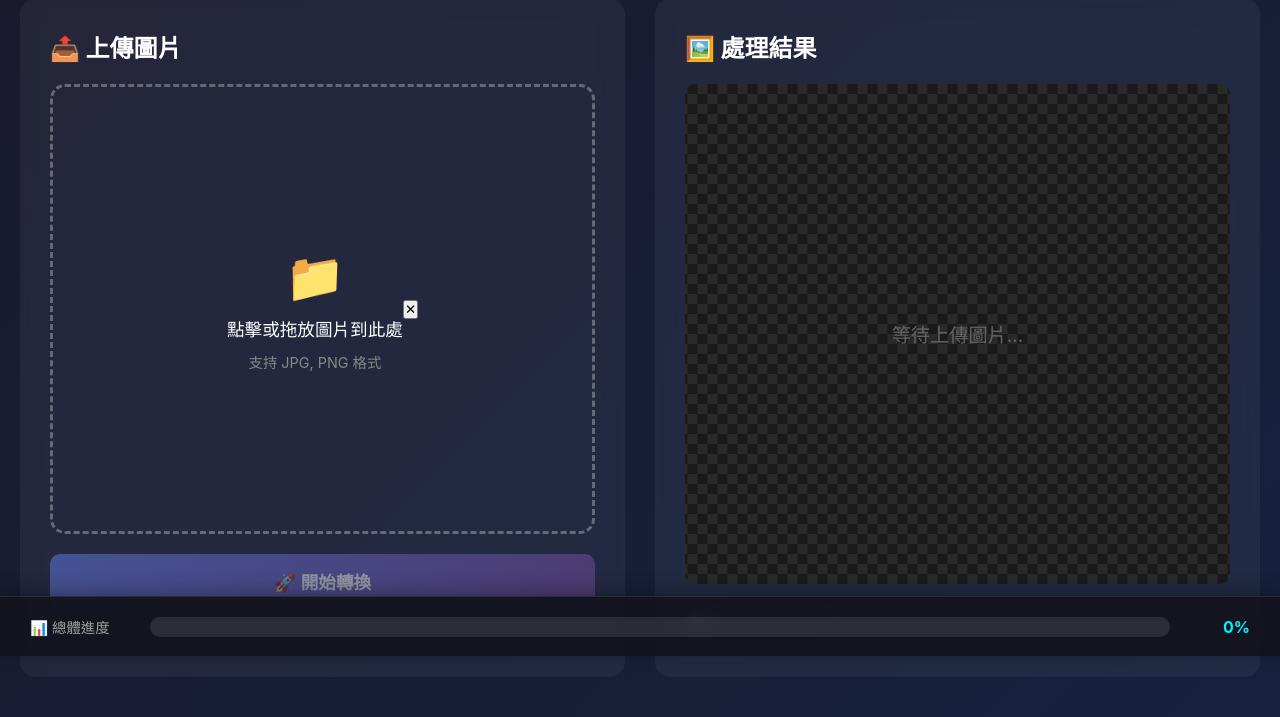
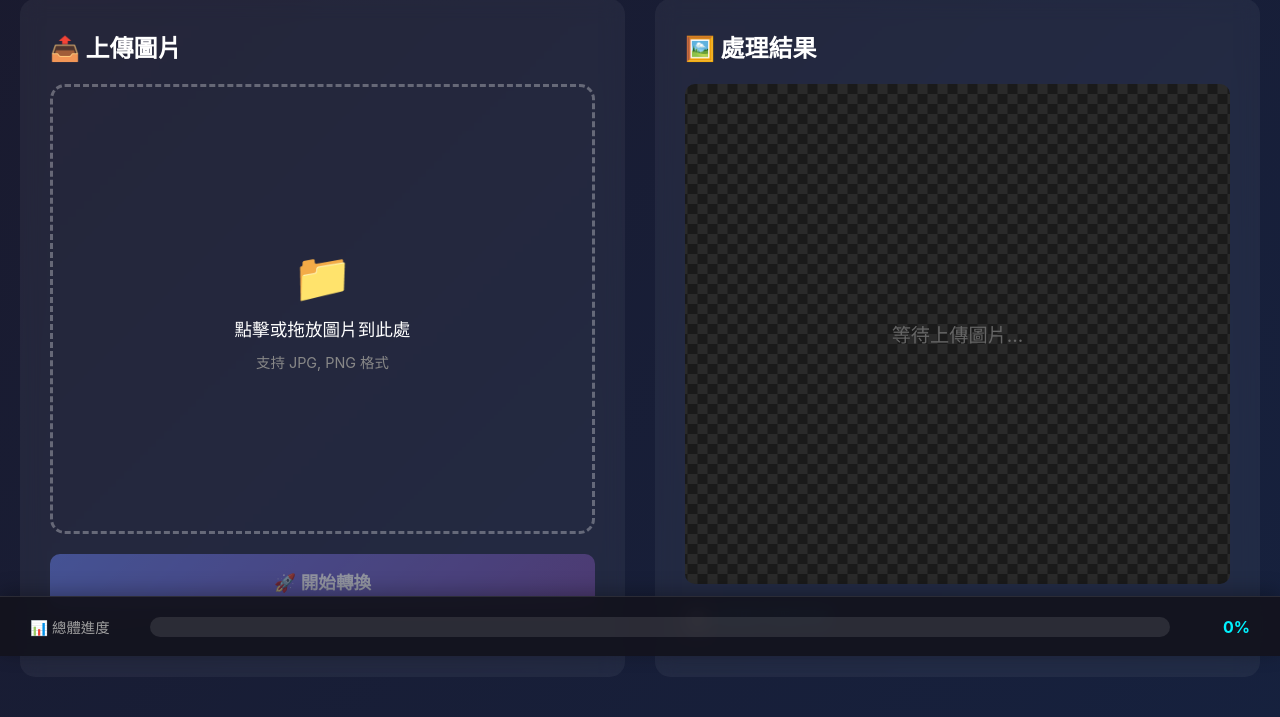
Before and after one commit to darwin7381/tempo30-img-convert, a FastAPI app: page / in a window 1280 px wide. Shown: the part 144-861 px from the top of the page. Run offline with FastAPI, Linux system fonts and the light colour scheme.

Commit message:
contain cover and UI v0.1

```diff
--- a/templates/index.html
+++ b/templates/index.html
@@ -128,10 +128,40 @@
         }
 
         #preview-image {
-            max-width: 100%;
-            max-height: 400px;
-            border-radius: 10px;
-            margin-top: 20px;
+            width: 100%;
+            height: 100%;
+            object-fit: contain;  /* 保持比例，完整顯示，至少一邊頂到框 */
+            border-radius: 12px;
+        }
+
+        /* 清除圖片按鈕 - 固定在外框右上角 */
+        .clear-image-button {
+            position: absolute !important;
+            top: 15px !important;
+            right: 15px !important;
+            background: rgba(255, 68, 68, 0.9);
+            color: white;
+            border: none;
+            width: 40px;
+            height: 40px;
+            border-radius: 50%;
+            cursor: pointer;
+            font-size: 1.2rem;
+            display: none;
+            align-items: center;
+            justify-content: center;
+            box-shadow: 0 4px 10px rgba(0,0,0,0.3);
+            transition: transform 0.2s;
+            z-index: 100;
+        }
+
+        .clear-image-button.show {
+            display: flex !important;
+        }
+
+        .clear-image-button:hover {
+            transform: scale(1.1);
+            background: rgba(255, 68, 68, 1);
         }
 
         .upload-button {
@@ -479,8 +509,11 @@
                     previewImage.src = currentImage;
                     previewImage.style.display = 'block';
                     document.getElementById('upload-placeholder').style.display = 'none';
-                    document.getElementById('clear-image-btn').style.display = 'block';
+                    document.getElementById('clear-image-btn').classList.add('show');
+
+                    // 啟用按鈕
                     processButton.disabled = false;
+                    console.log('拖放：按鈕已啟用');
                 };
                 reader.readAsDataURL(file);
             }
```
